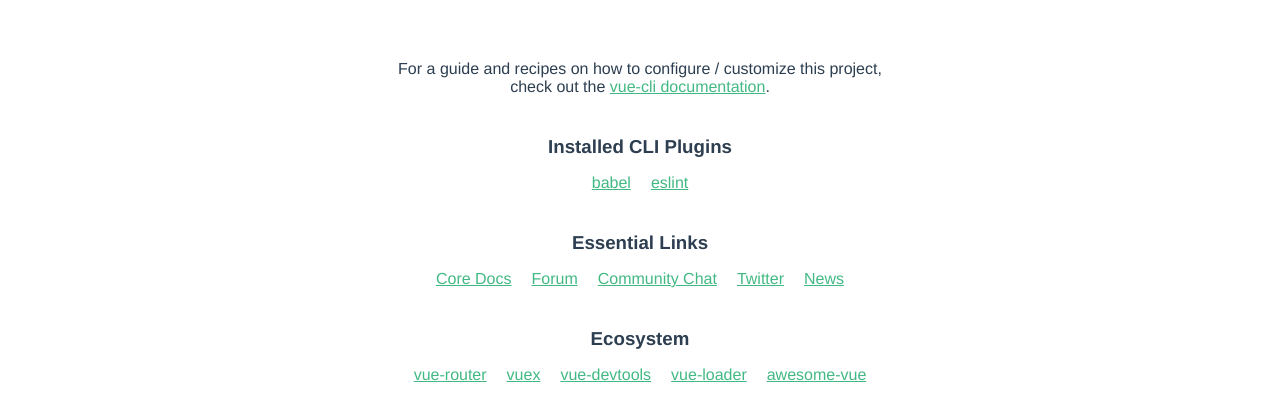
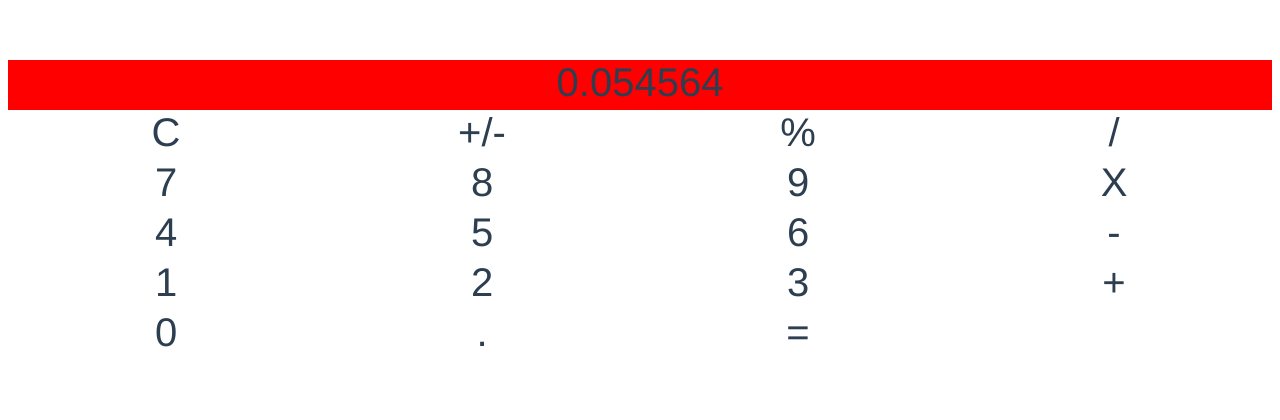
Before and after one commit to elkarouani/vuejs-calculator-app, a Vue app: page / in a window 1280 px wide. Shown: the top 420 px of the page. Built offline with nearby package versions, Linux system fonts and the light colour scheme.

Commit message:
Task: initial calculator style

```diff
--- a/src/components/Calculator.vue
+++ b/src/components/Calculator.vue
@@ -1,58 +1,45 @@
 <template>
-  <div class="hello">
-    <h1>{{ msg }}</h1>
-    <p>
-      For a guide and recipes on how to configure / customize this project,<br>
-      check out the
-      <a href="https://cli.vuejs.org" target="_blank" rel="noopener">vue-cli documentation</a>.
-    </p>
-    <h3>Installed CLI Plugins</h3>
-    <ul>
-      <li><a href="https://github.com/vuejs/vue-cli/tree/dev/packages/%40vue/cli-plugin-babel" target="_blank" rel="noopener">babel</a></li>
-      <li><a href="https://github.com/vuejs/vue-cli/tree/dev/packages/%40vue/cli-plugin-eslint" target="_blank" rel="noopener">eslint</a></li>
-    </ul>
-    <h3>Essential Links</h3>
-    <ul>
-      <li><a href="https://vuejs.org" target="_blank" rel="noopener">Core Docs</a></li>
-      <li><a href="https://forum.vuejs.org" target="_blank" rel="noopener">Forum</a></li>
-      <li><a href="https://chat.vuejs.org" target="_blank" rel="noopener">Community Chat</a></li>
-      <li><a href="https://twitter.com/vuejs" target="_blank" rel="noopener">Twitter</a></li>
-      <li><a href="https://news.vuejs.org" target="_blank" rel="noopener">News</a></li>
-    </ul>
-    <h3>Ecosystem</h3>
-    <ul>
-      <li><a href="https://router.vuejs.org" target="_blank" rel="noopener">vue-router</a></li>
-      <li><a href="https://vuex.vuejs.org" target="_blank" rel="noopener">vuex</a></li>
-      <li><a href="https://github.com/vuejs/vue-devtools#vue-devtools" target="_blank" rel="noopener">vue-devtools</a></li>
-      <li><a href="https://vue-loader.vuejs.org" target="_blank" rel="noopener">vue-loader</a></li>
-      <li><a href="https://github.com/vuejs/awesome-vue" target="_blank" rel="noopener">awesome-vue</a></li>
-    </ul>
+  <div class="Calculator">
+    <div class="display">0.054564</div>
+    <div>C</div>
+    <div>+/-</div>
+    <div>%</div>
+    <div>/</div>
+    <div>7</div>
+    <div>8</div>
+    <div>9</div>
+    <div>X</div>
+    <div>4</div>
+    <div>5</div>
+    <div>6</div>
+    <div>-</div>
+    <div>1</div>
+    <div>2</div>
+    <div>3</div>
+    <div>+</div>
+    <div>0</div>
+    <div>.</div>
+    <div>=</div>
   </div>
 </template>
 
 <script>
 export default {
-  name: 'HelloWorld',
-  props: {
-    msg: String
-  }
+
 }
 </script>
 
 <!-- Add "scoped" attribute to limit CSS to this component only -->
 <style scoped>
-h3 {
-  margin: 40px 0 0;
-}
-ul {
-  list-style-type: none;
-  padding: 0;
-}
-li {
-  display: inline-block;
-  margin: 0 10px;
-}
-a {
-  color: #42b983;
-}
+  .Calculator {
+    font-size: 40px;
+    display: grid;
+    grid-template-columns: repeat(4, 1fr);
+    grid-auto-rows: minmax(50px, auto);
+  }
+
+  .display {
+    grid-column: 1 / 5;
+    background-color: red;
+  }
 </style>
```
